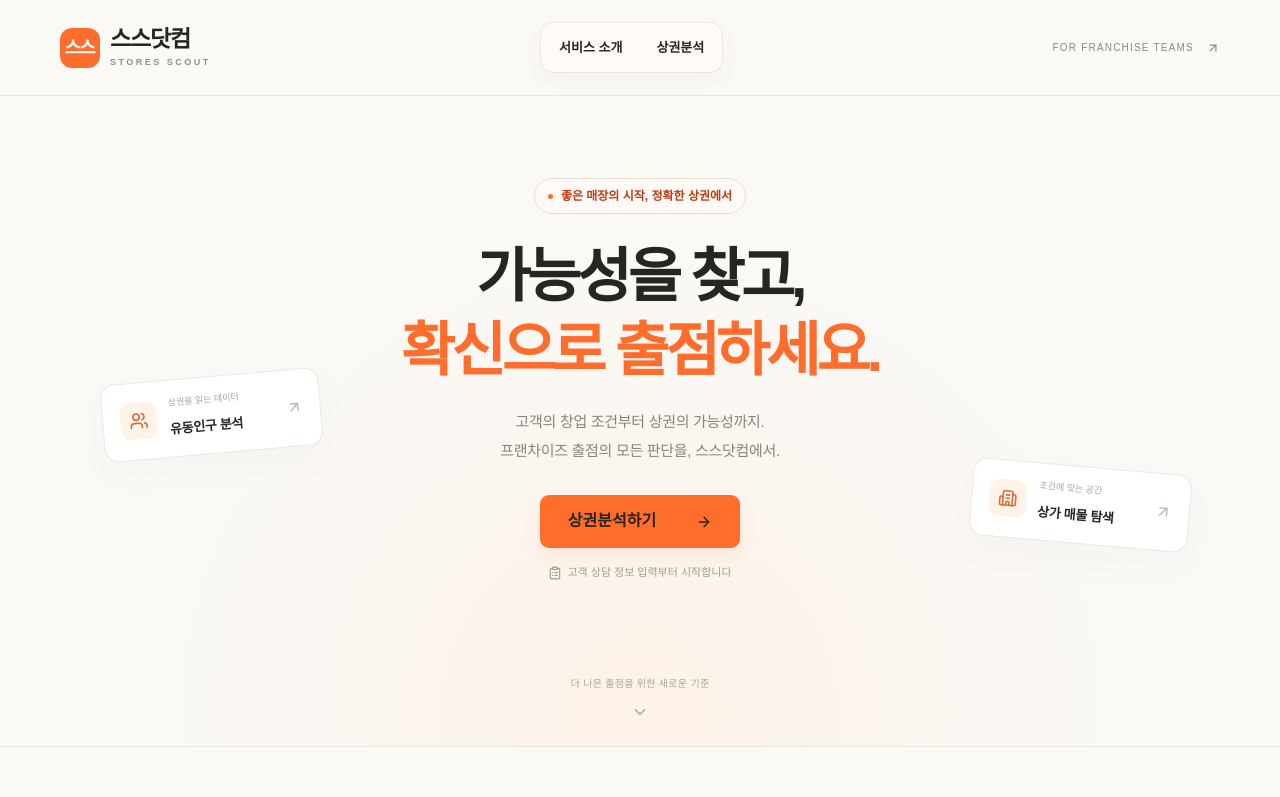
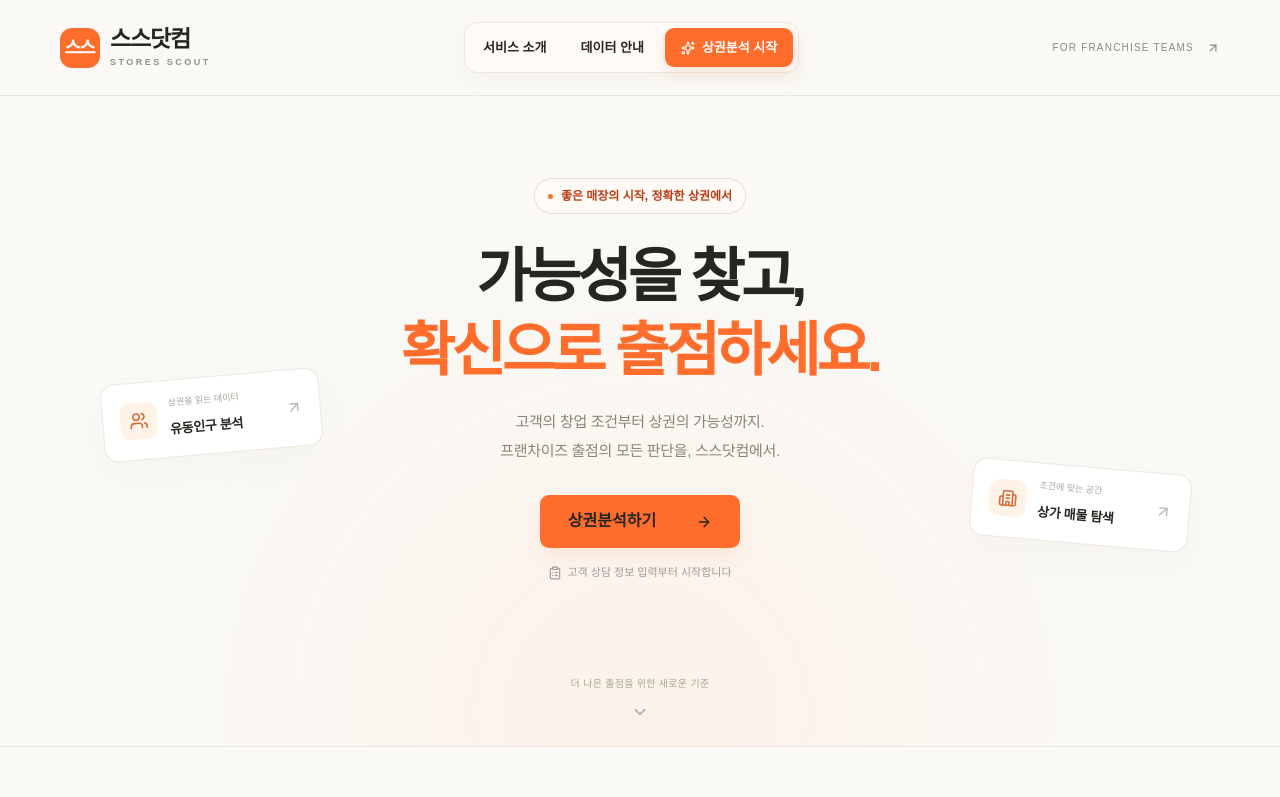
Before and after one commit to JasonSJo/store-scout, a React (Vite) app in the folder web/: page / in a window 1280 px wide. Shown: the top 797 px of the page. Built offline with nearby package versions, Linux system fonts and the light colour scheme.

Commit message:
카카오맵과 상담 화면 UX를 개선한다

```diff
--- a/web/app/page.tsx
+++ b/web/app/page.tsx
@@ -1,10 +1,10 @@
 import Link from '@/lib/link';
-import { ArrowUpRight, ArrowRight, MapPin, Radar, Building2, Users, ChevronDown, Layers3, ClipboardList } from 'lucide-react';
+import { ArrowUpRight, ArrowRight, MapPin, Radar, Building2, Users, ChevronDown, Layers3, ClipboardList, Sparkles } from 'lucide-react';
 import { Button } from '@/components/ui/button';
 
 export default function Home() {
   return <div className="site-home">
-    <header className="site-header"><Link href="/" className="brand"><span className="brand-mark"><span className="brand-monogram" aria-hidden="true">스스</span></span><strong>스스닷컴<span>stores scout</span></strong></Link><nav><a href="#how">서비스 소개</a><Link href="/consultation">상권분석</Link></nav><span className="header-label">FOR FRANCHISE TEAMS <ArrowUpRight size={14}/></span></header>
+    <header className="site-header"><Link href="/" className="brand" aria-label="스스닷컴 홈"><span className="brand-mark"><span className="brand-monogram" aria-hidden="true">스스</span></span><strong>스스닷컴<span>stores scout</span></strong></Link><nav aria-label="주요 메뉴"><a href="#how">서비스 소개</a><a href="#data">데이터 안내</a><Link className="nav-cta" href="/consultation"><Sparkles size={14}/> 상권분석 시작</Link></nav><span className="header-label">FOR FRANCHISE TEAMS <ArrowUpRight size={14}/></span></header>
     <main>
       <section className="hero">
         <div className="hero-eyebrow"><span/> 좋은 매장의 시작, 정확한 상권에서</div>
```
